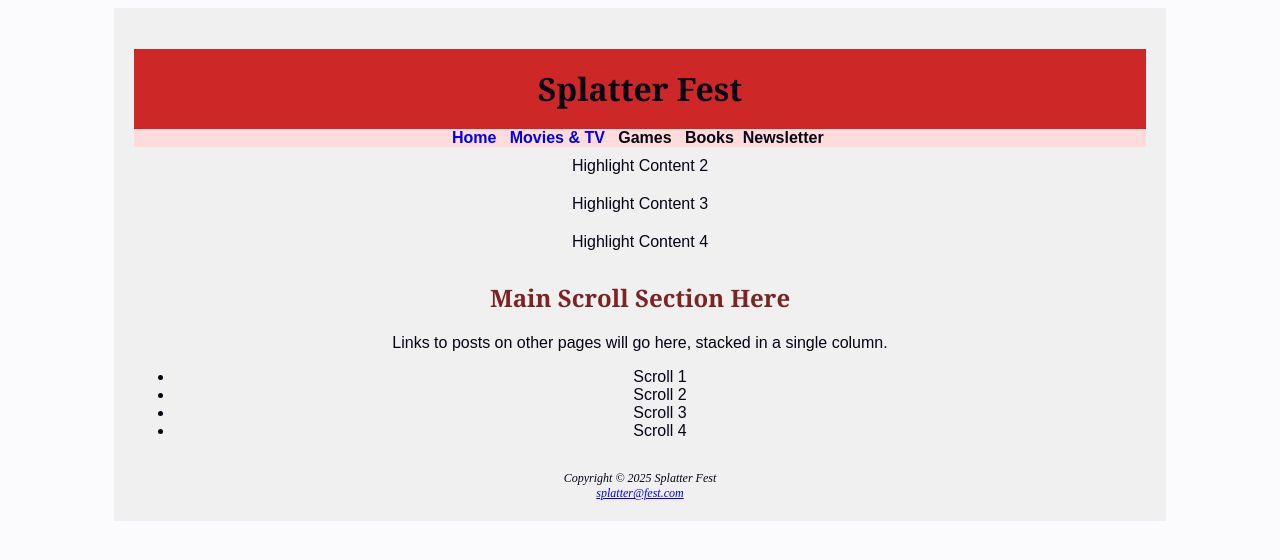
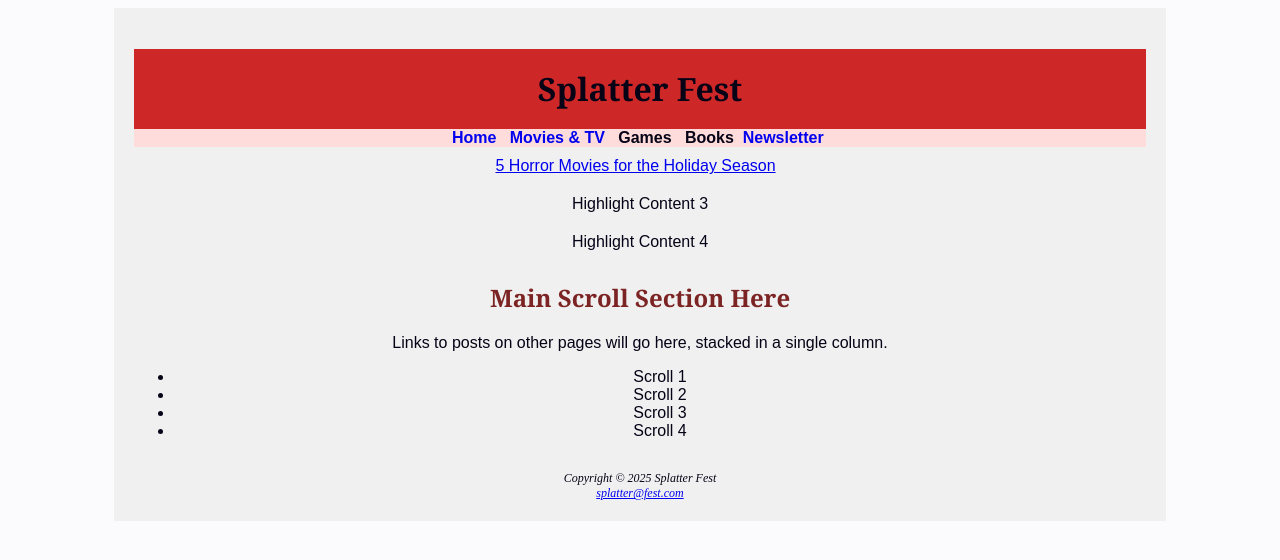
Before and after one commit to chammond185/chammond185.github.io, a plain HTML site: page index.html in a window 1280 px wide. Drawn offline with Linux system fonts and the light colour scheme.

Commit message:
Update index.html

```diff
--- a/index.html
+++ b/index.html
@@ -15,10 +15,10 @@
 				<a href="movies.html">Movies & TV</a> &nbsp;
 				Games &nbsp;
 				Books&nbsp;
-				Newsletter&nbsp;
+				<a href="newsletter.html">Newsletter</a>&nbsp;
 			</nav>
 			<div class="3banner-section">
-				<div class="banner-item">Highlight Content 2</div>
+				<div class="banner-item"><a href="movies1.html">5 Horror Movies for the Holiday Season</a> &nbsp;</div>
 				<div class="banner-item">Highlight Content 3</div>
 				<div class="banner-item">Highlight Content 4</div>
 			</div>
```
